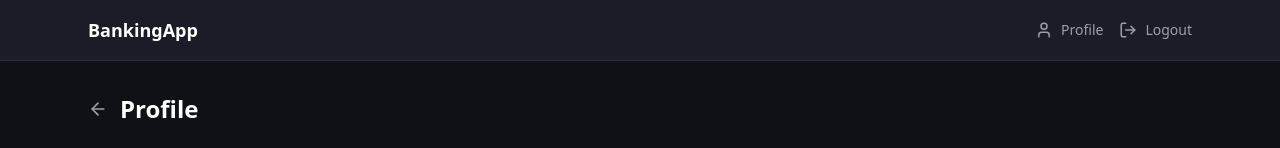
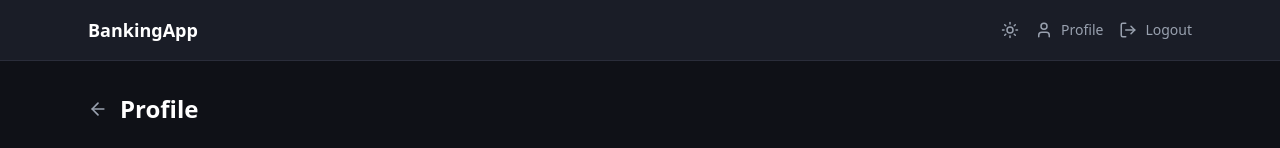
Before and after one commit to AdamKatrenic/banking-frontend, a Next.js app: page /profile in a window 1280 px wide. Shown: the top 148 px of the page. Built offline with nearby package versions, Linux system fonts and the light colour scheme; no server answers.

Commit message:
feat: foundation for light dark mode.. doing later

```diff
--- a/app/components/layout/Navbar.tsx
+++ b/app/components/layout/Navbar.tsx
@@ -1,17 +1,26 @@
 "use client";
 
 import { logout } from "../../lib/auth";
-import { LogOut, User } from "lucide-react";
+import { LogOut, User, Sun, Moon } from "lucide-react";
 import Link from "next/link";
+import { useTheme } from "next-themes";
 
 export default function Navbar() {
+  const { theme, setTheme } = useTheme();
+
   return (
-    <nav className="border-b border-[#2A2D3A] bg-[#1A1D27]">
+    <nav className="border-b border-[#2A2D3A] bg-[#1A1D27] dark:bg-[#1A1D27] light:bg-white">
       <div className="max-w-6xl mx-auto px-4 sm:px-6 py-4 flex items-center justify-between">
         <div className="flex items-center gap-2">
           <span className="text-white font-bold text-lg">BankingApp</span>
         </div>
         <div className="flex items-center gap-2 sm:gap-4">
+          <button
+            onClick={() => setTheme(theme === "dark" ? "light" : "dark")}
+            className="text-gray-400 hover:text-white transition-colors"
+          >
+            {theme === "dark" ? <Sun size={18} /> : <Moon size={18} />}
+          </button>
           <Link
             href="/profile"
             className="flex items-center gap-1 sm:gap-2 text-gray-400 hover:text-white transition-colors"
--- a/app/globals.css
+++ b/app/globals.css
@@ -4,3 +4,13 @@ body {
   background-color: #0F1117;
   color: white;
 }
+
+.dark body {
+  background-color: #0F1117;
+  color: white;
+}
+
+.light body {
+  background-color: #F8FAFC;
+  color: #1A1A1A;
+}
--- a/app/layout.tsx
+++ b/app/layout.tsx
@@ -2,6 +2,7 @@ import type { Metadata } from "next";
 import { Geist, Geist_Mono } from "next/font/google";
 import "./globals.css";
 import { Toaster } from "react-hot-toast";
+import { ThemeProvider } from "next-themes";
 
 const geistSans = Geist({
   variable: "--font-geist-sans",
@@ -27,8 +28,10 @@ export default function RootLayout({
     <html
       lang="en"
       className={`${geistSans.variable} ${geistMono.variable} h-full antialiased`}
+      suppressHydrationWarning
     >
       <body className="min-h-full flex flex-col">
+        <ThemeProvider attribute="class" defaultTheme="dark">
           {children}
           <Toaster
             position="top-right"
@@ -46,6 +49,7 @@ export default function RootLayout({
               },
             }}
           />
+        </ThemeProvider>
       </body>
     </html>
   );
--- a/package.json
+++ b/package.json
@@ -17,6 +17,7 @@
     "js-cookie": "^3.0.8",
     "lucide-react": "^1.17.0",
     "next": "16.2.7",
+    "next-themes": "^0.4.6",
     "react": "19.2.4",
     "react-chartjs-2": "^5.3.1",
     "react-dom": "19.2.4",
```
Also changed, not shown: 1 other file (tests, documents, lock files or other folders). Lines whose indentation alone changed are shown as unchanged.
